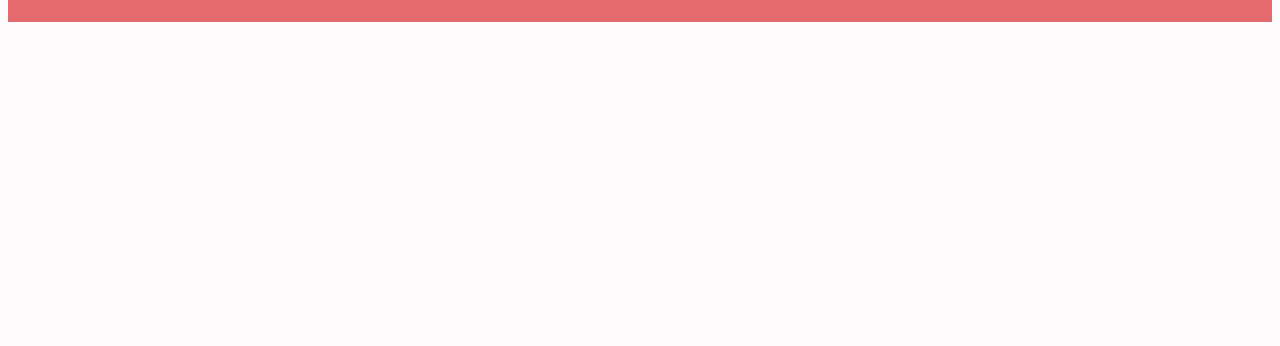
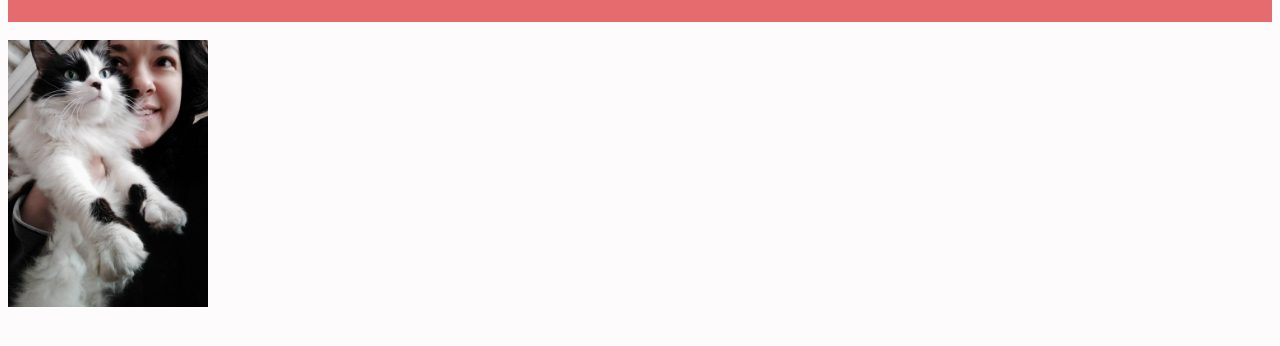
Before and after one commit to Fernanda-Vidal/ProjectTrybe-lessons-learned, a website: page index.html in a window 1280 px wide. Shown: the part 72-418 px from the top of the page. Drawn offline with Linux system fonts and the light colour scheme.

Commit message:
Adiciona imagem.

```diff
--- a/index.html
+++ b/index.html
@@ -11,5 +11,7 @@
     <header id="cabecalho">
         <h1 id="titulo">Lessons Learned Project</h1>
     </header>
+    <br>
+    <img id="minha_foto" src="filo-me.jpeg" alt="Gato em primeiro plano, e mulher sorrindo">
 </body>
 </html>
--- a/style.css
+++ b/style.css
@@ -13,3 +13,7 @@ body {
     text-align: center;
     color: rgb(253, 251, 251);
 }
+
+#minha_foto {
+    width: 200px;
+}
```
Also changed, not shown: filo-me.jpeg (added).
